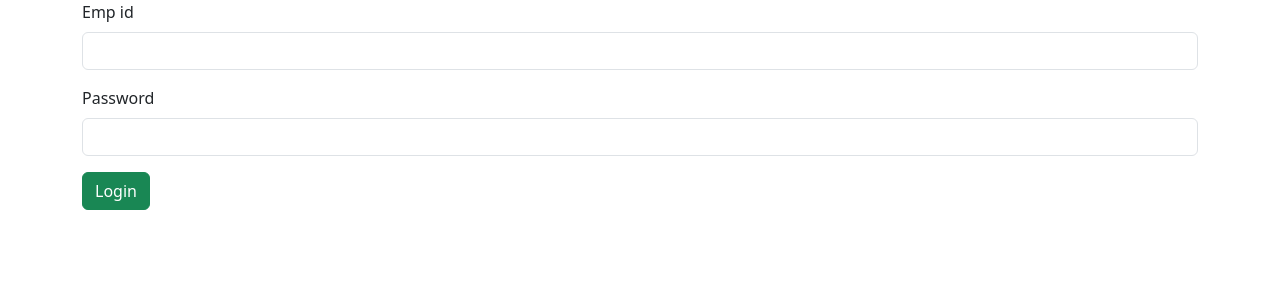
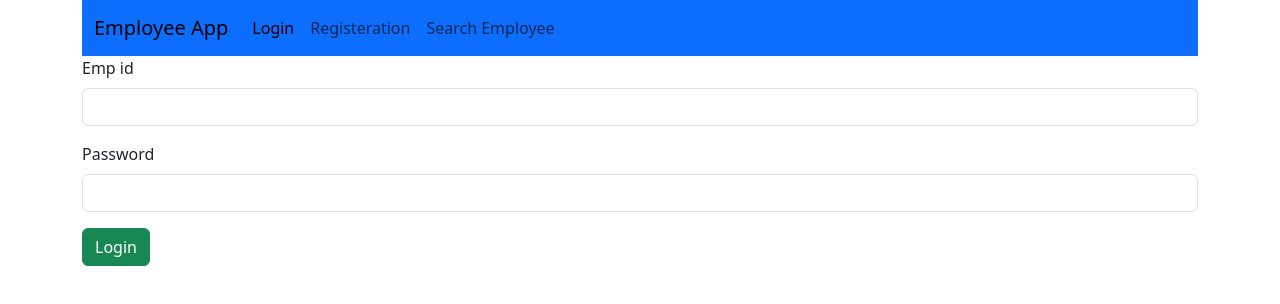
Before and after one commit to kavyamnair123/employeealogin-form, a plain HTML site: page index.html in a window 1280 px wide. Drawn offline with nearby package versions, Linux system fonts and the light colour scheme.

Commit message:
completed1

```diff
--- a/index.html
+++ b/index.html
@@ -12,6 +12,30 @@
 <body>
 
     <div class="container">
+
+        <nav class="navbar navbar-expand-lg bg-primary">
+            <div class="container-fluid">
+              <a class="navbar-brand" href="#">Employee App</a>
+              <button class="navbar-toggler" type="button" data-bs-toggle="collapse" data-bs-target="#navbarNav" aria-controls="navbarNav" aria-expanded="false" aria-label="Toggle navigation">
+                <span class="navbar-toggler-icon"></span>
+              </button>
+              <div class="collapse navbar-collapse" id="navbarNav">
+                <ul class="navbar-nav">
+                  <li class="nav-item">
+                    <a class="nav-link active" aria-current="page" href="index.html">Login</a>
+                  </li>
+                  <li class="nav-item">
+                    <a class="nav-link" href="registerform.html">Registeration</a>
+                  </li>
+                  <li class="nav-item">
+                    <a class="nav-link" href="searchemployee.html">Search Employee</a>
+                  </li>
+                </ul>
+              </div>
+            </div>
+          </nav>
+
+
         <div class="row">
             <div class="col col-12 col-sm-12 col-md-12 col-lg-12 col-xl-12 col-xxl-12">
                 <div class="row g-3">
```
Also changed, not shown: registerform.html (+24 -0 lines), searchemployee.html (+24 -0 lines).
